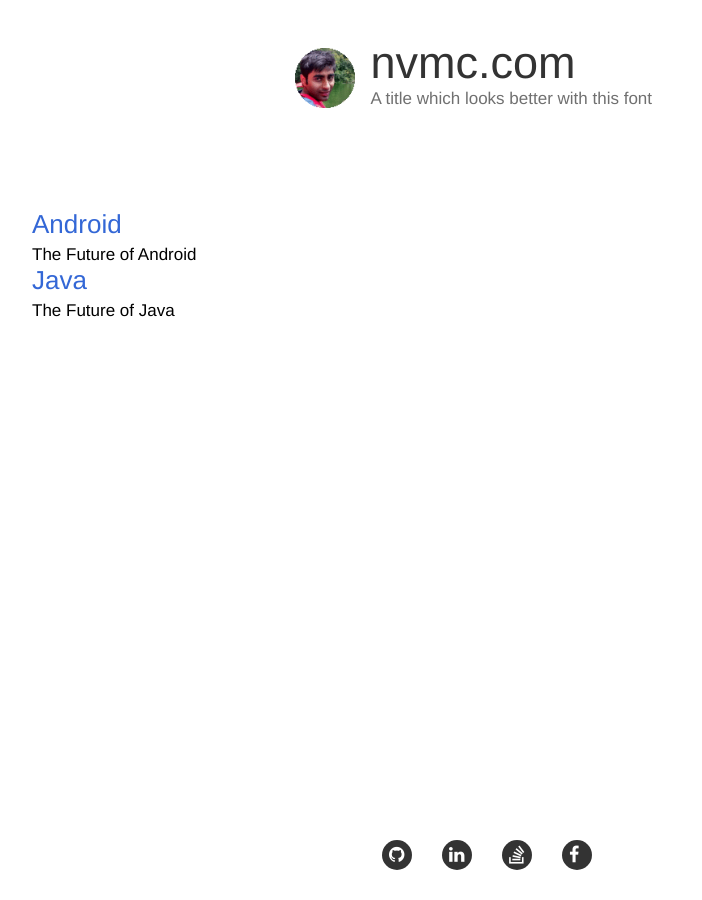
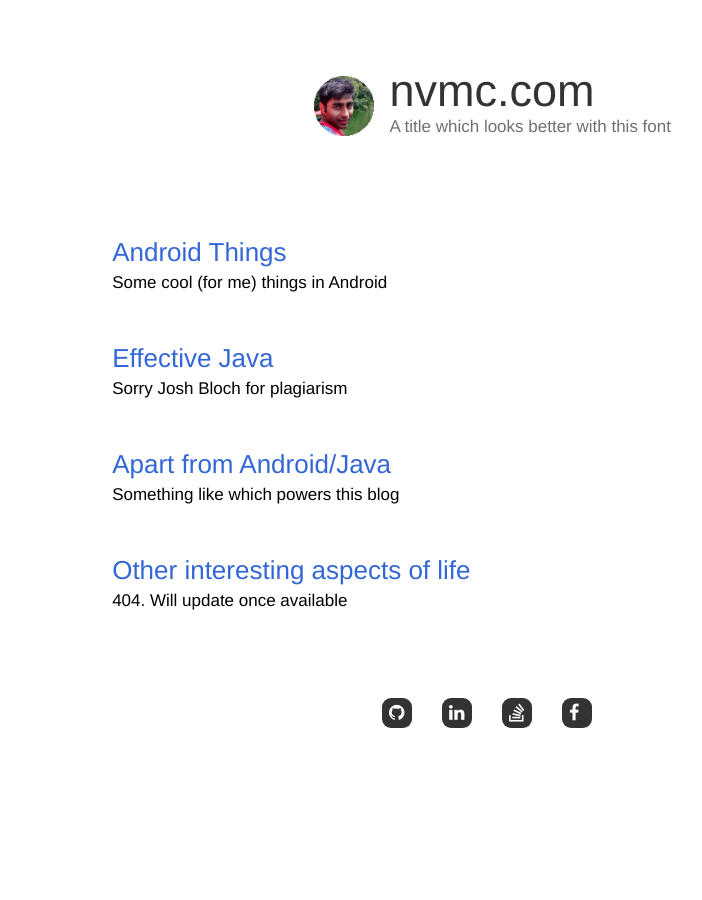
Before and after one commit to rahulrj/rahulrj.github.io, a Jekyll site: the page built from index.html, in a window 1280 px wide. Shown: the whole page, without its empty margins (136-838 px from the left). Built offline with Jekyll 4.4.1, drawn with Linux system fonts in a browser that asks for light colours; nearby versions of some CDN libraries; some web fonts are replaced.

Commit message:
Index page done

```diff
--- a/_layouts/default.html
+++ b/_layouts/default.html
@@ -54,6 +54,5 @@
           </ul>
 
         </div>
-      </div>
     </body>
 </html>
--- a/index.html
+++ b/index.html
@@ -20,18 +20,34 @@ title: blog title
   <div class="categories">
 
     <div class="category">
-      <h2><a href="">Android</a></h2>
+      <h2><a href="">Android Things</a></h2>
       <div class="category-summary">
-        The Future of Android
+        Some cool (for me) things in Android
       </div>
     </div>
 
     <div class="category">
-      <h2><a href="">Java</a></h2>
+      <h2><a href="">Effective Java</a></h2>
       <div class="category-summary">
-        The Future of Java
+        Sorry Josh Bloch for plagiarism
       </div>
     </div>
+
+    <div class="category">
+      <h2><a href="">Apart from Android/Java</a></h2>
+      <div class="category-summary">
+        Something like which powers this blog
+      </div>
+    </div>
+
+    <div class="category">
+      <h2><a href="">Other interesting aspects of life</a></h2>
+      <div class="category-summary">
+        404. Will update once available
+      </div>
+    </div>
+
+
 
     <!-- <div class="category">
       <h2><a href="">Web</a></h2>
--- a/stylesheets/stylesheet.css
+++ b/stylesheets/stylesheet.css
@@ -26,9 +26,9 @@ h4 {
 
 .site-header{
 
-margin: auto;
-width: 33%;
-margin-top: 37px;
+position: relative;
+left: 35%;
+margin-top: 65px;
 
 
 }
@@ -67,12 +67,14 @@ h4 {
 
 .categories{
 
-  margin-left: 160px;
+  position: relative;
+  left: 19%;
   margin-top: 100px;
 
 }
 .category-summary{
   margin-top: 5px;
+  margin-bottom: 50px;
 }
 
 
@@ -177,22 +179,28 @@ span.reldate {
 
 .footer{
 
-  margin-bottom: 30px;
-  position: fixed;
-  bottom: 0px;
-  left: 35%;
+    left: 35%;
+    overflow: hidden;
+    position: absolute;
+    margin-bottom: 60px;
+    margin-top: 20px;
 }
 
 .footer li{
 
     background-color: #333;
-    border-radius: 50%;
+    border-radius: 30%;
     width: 30px;
     height: 30px;
     float: left;
     list-style: none;
     margin-left: 30px;
 
+}
+
+.footer ul{
+
+  overflow: hidden;
 }
 .footer .fa{
 
```
Also changed, not shown: 2 other files.
